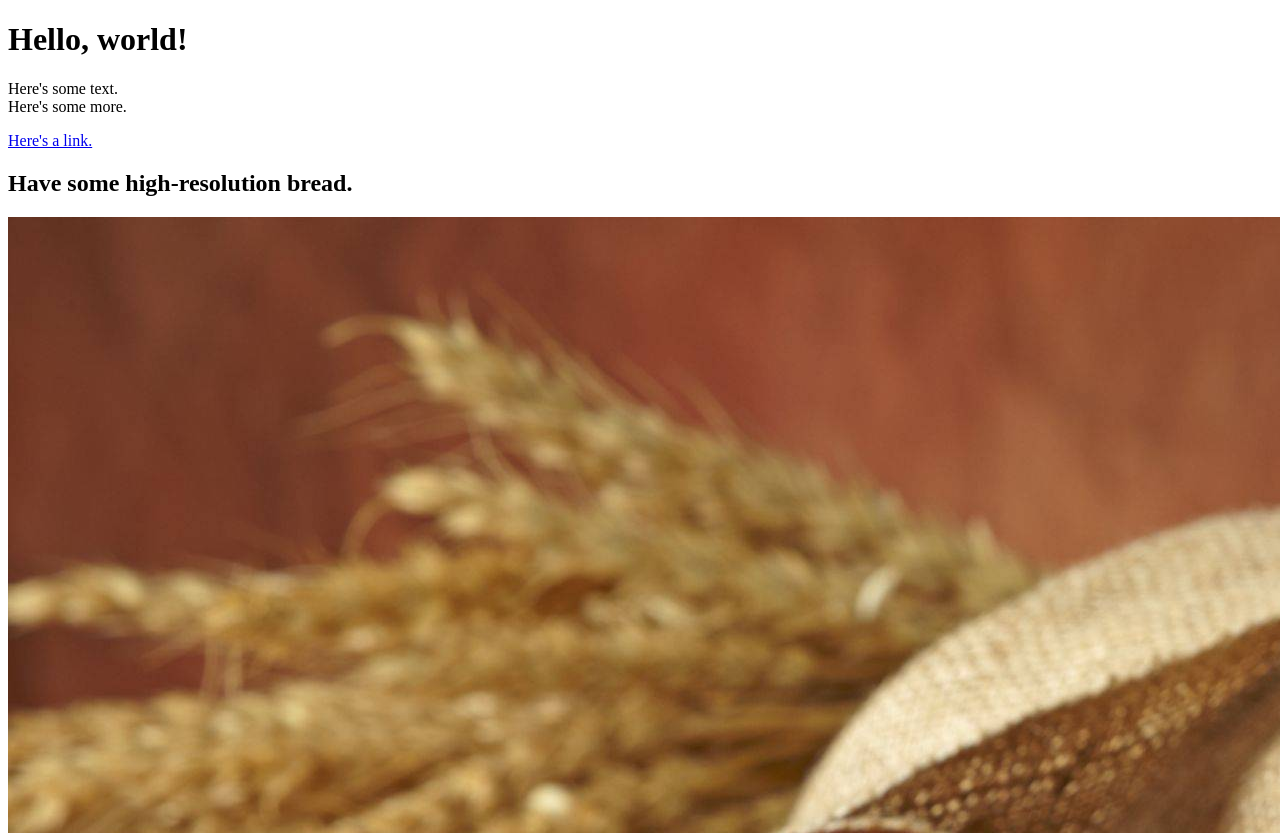
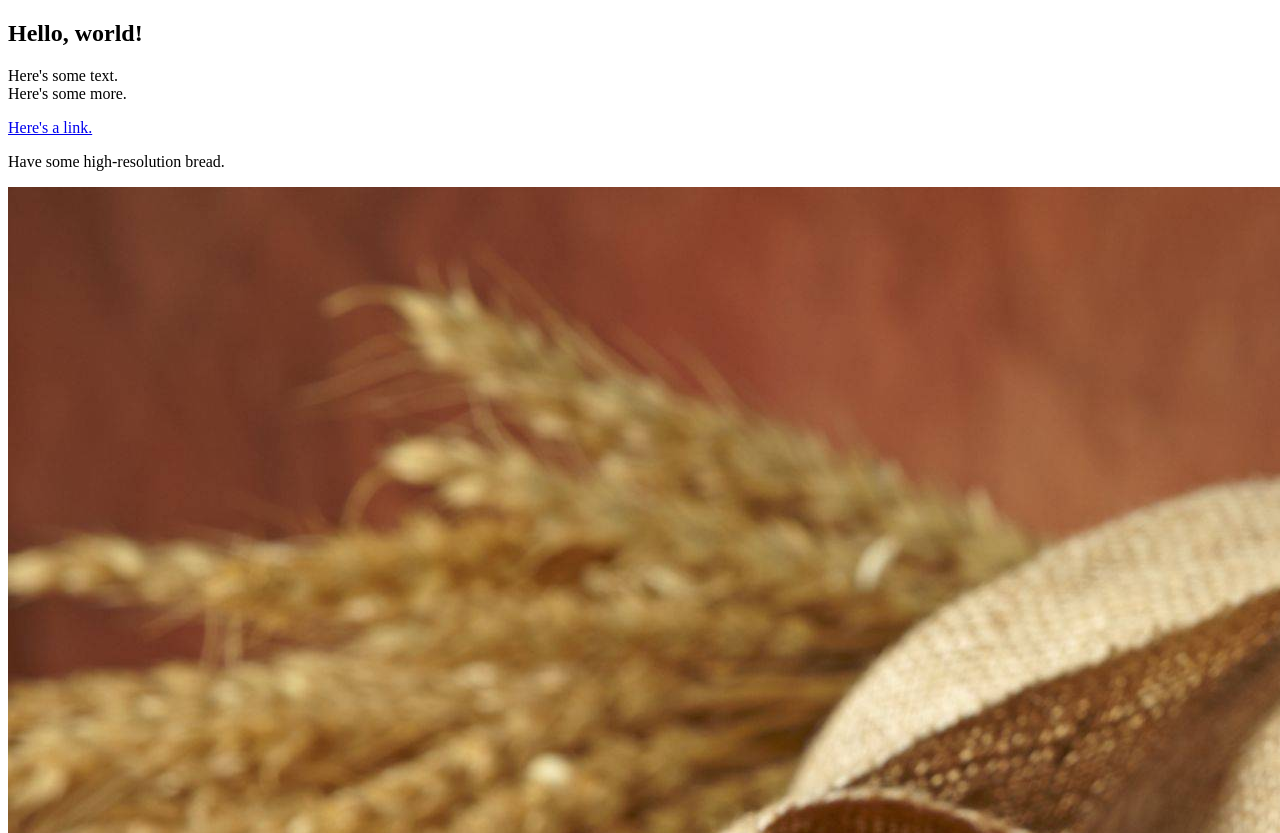
Before and after one commit to jliu64/testSite, a plain HTML site: page index.html in a window 1280 px wide. Shown: the top 833 px of the page. Drawn offline with Linux system fonts and the light colour scheme.

Commit message:
Update index.html

```diff
--- a/index.html
+++ b/index.html
@@ -1,9 +1,9 @@
 <!DOCTYPE HTML>
 <html>
-<h1>Hello, world!</h1>
+<h2>Hello, world!</h2>
   <p>Here's some text.<br>Here's some more.</p>
   <a href="https://hackarizona.org/" target="_blank">Here's a link.</a>
-  <br><h2>Have some high-resolution bread.</h2>
+  <br><p>Have some high-resolution bread.</p>
   <img src="2osB6r5.jpg">
 
 </html>
```
